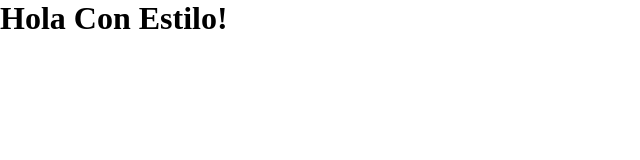
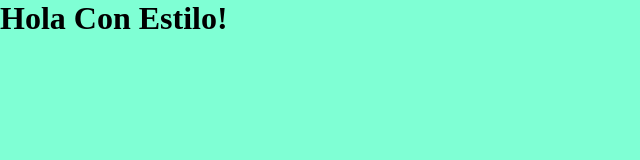
Before and after one commit to fermar/dev_test, a plain HTML site: page index.html in a window 1280 px wide. Shown: the whole page, without its empty margins (0-640 px from the left). Drawn offline with Linux system fonts and the light colour scheme.

Commit message:
aplicado color en estilo

```diff
--- a/style.css
+++ b/style.css
@@ -5,6 +5,6 @@
     border: 0;
 }
 
-index {
+body {
     background-color: aquamarine;
 }
```
